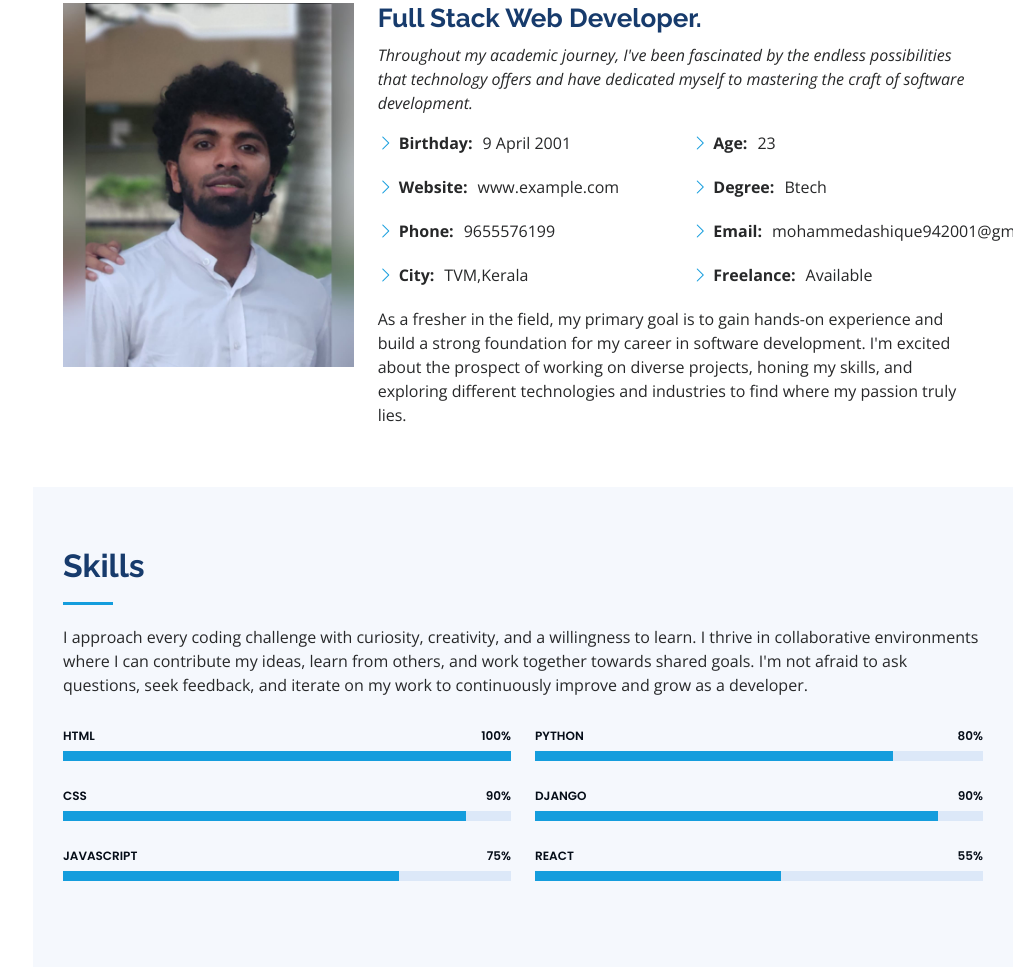
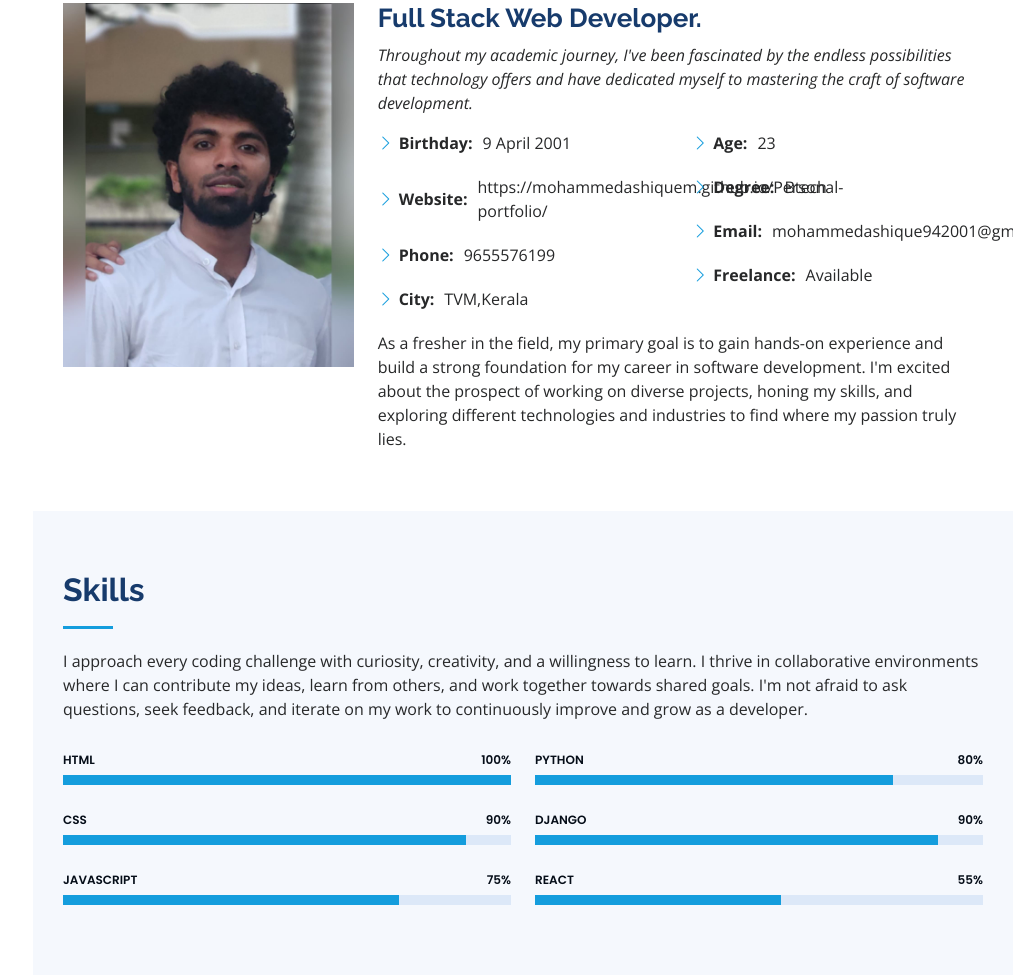
Before and after one commit to MohammedAshiqueM/Personal-portfolio, a plain HTML site: page index.html in a window 1280 px wide. Shown: the part 1037-2012 px from the top of the page, without its empty margins (267-1280 px from the left). Drawn offline with nearby package versions, Linux system fonts and the light colour scheme.

Commit message:
third commit

```diff
--- a/index.html
+++ b/index.html
@@ -116,7 +116,7 @@
                                     <li><i class="bi bi-chevron-right"></i> <strong>Birthday:</strong> <span>9 April
                                             2001</span></li>
                                     <li><i class="bi bi-chevron-right"></i> <strong>Website:</strong>
-                                        <span>www.example.com</span>
+                                        <span> https://mohammedashiquem.github.io/Personal-portfolio/</span>
                                     </li>
                                     <li><i class="bi bi-chevron-right"></i> <strong>Phone:</strong>
                                         <span>9655576199</span>
```
